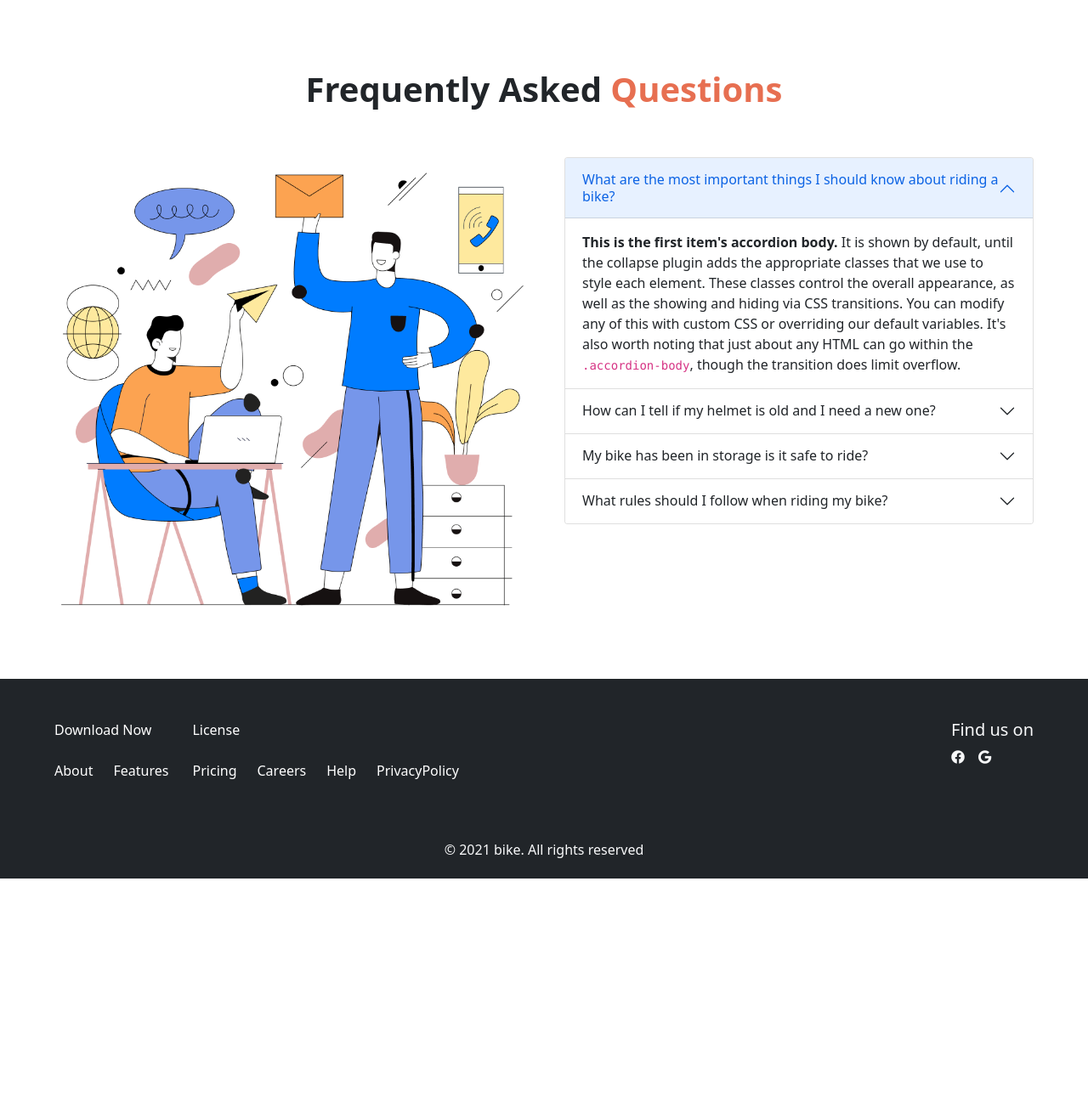
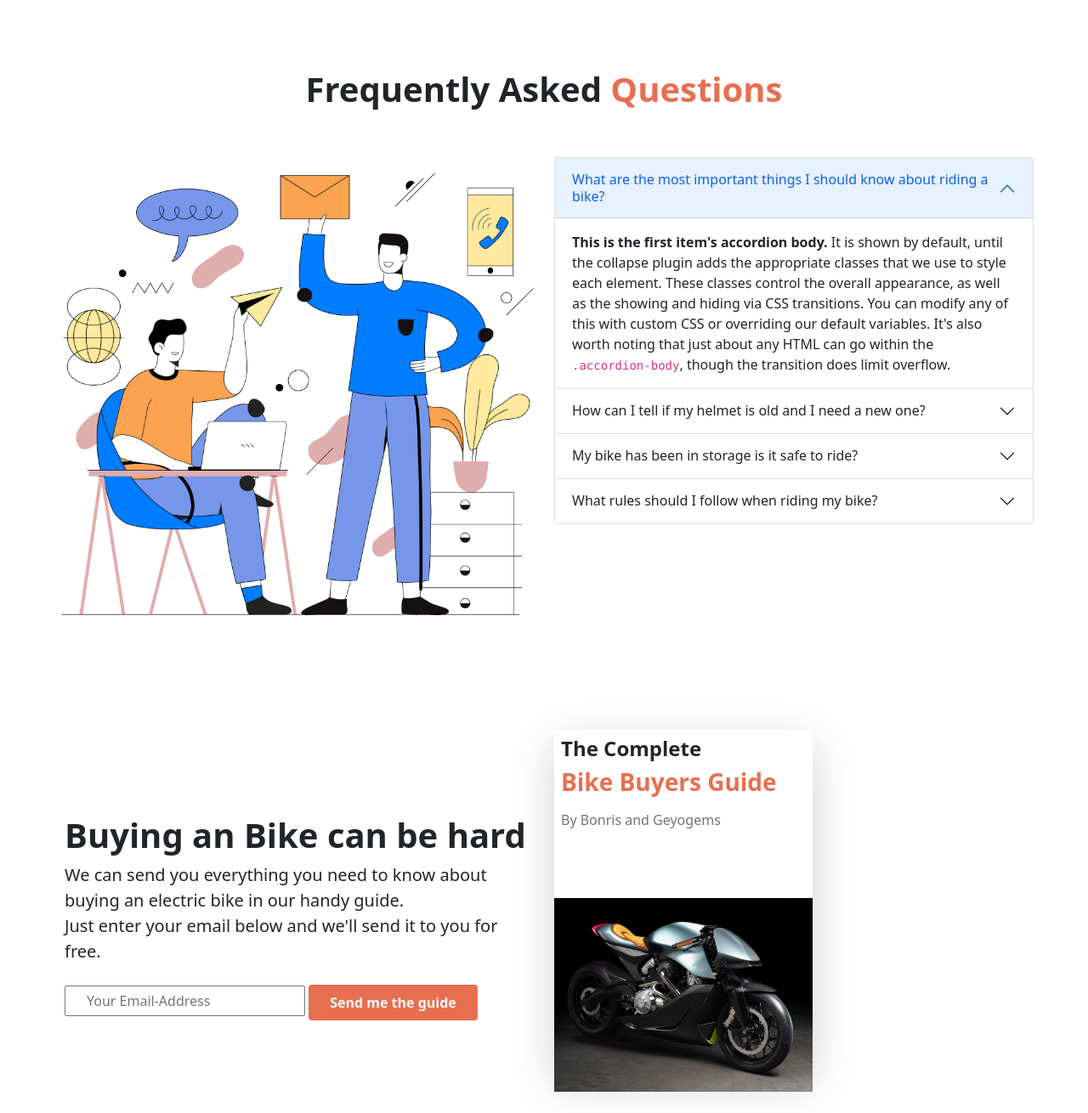
Before and after one commit to nusnishat/honda-cbr, a plain HTML site: page index.html in a window 1280 px wide. Shown: the part 2420-3730 px from the top of the page at 85% size. Before the commit the page ends 3454 px from the top, so only its background shows below. Drawn offline with Linux system fonts and the light colour scheme.

Commit message:
third commit

```diff
--- a/css/style.css
+++ b/css/style.css
@@ -59,8 +59,8 @@ span{
     background-color: #E76F51
 }
 .guide-book{
-    width: 20rem;
-    height: 27rem;
+    width: 19rem;
+    height: 25rem;
 }
 .guide-book img{
     width: 100%;
--- a/index.html
+++ b/index.html
@@ -185,8 +185,8 @@
         <!-- frequently asked questions section-->
         <section class="frequently-asked-questions body-container py-4">
           <h1 class="text-center fs-1 fw-bold p-5">Frequently Asked <span>Questions</span></h1>
-          <div class="row g-5">
-            <div class="col-12 col-md-6"><img class="img-fluid d-flex justify-content-center h-lg-50" src="images/faq.png" alt=""></div>
+          <div class="row">
+            <div class="col-12 col-md-6"><img class="img-fluid d-flex justify-content-center" src="images/faq.png" alt=""></div>
             <!-- accordion -->
             <div class="col-12 col-md-6">
             <div class="accordion" id="accordionExample">
@@ -245,7 +245,7 @@
           </div>
         </section>
         <!-- guide section -->
-        <!-- <section class="guide py-5 mt-5">
+        <section class="guide py-5 mt-5">
           <div class="body-container row">
             <div class="col-md-6 guide-description mb-4">
               <h1 class="fw-bold">Buying an Bike can be hard</h1>
@@ -265,7 +265,7 @@
               </div>
             </div>
           </div>
-        </section> -->
+        </section>
     </main>
     <!-- footer start -->
     <footer class="bg-dark pt-5 pb-3 mt-5">
```
